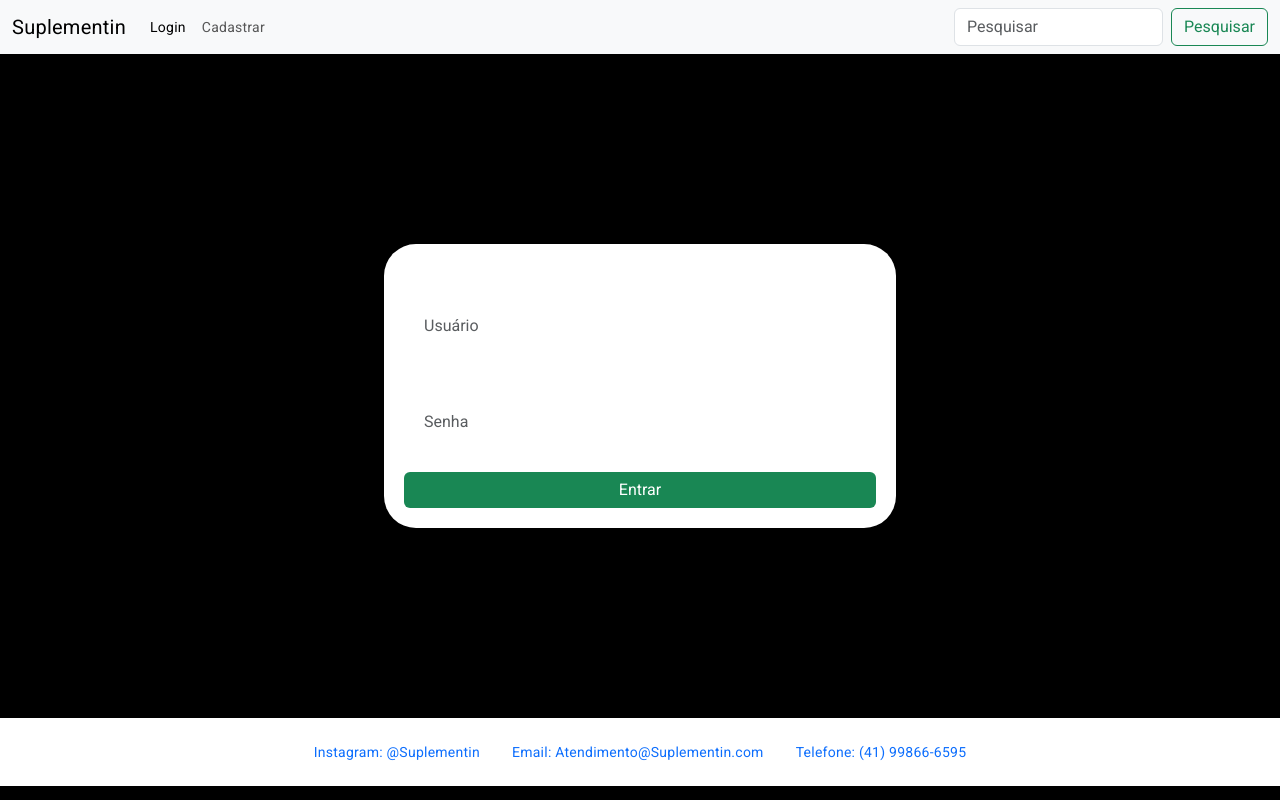
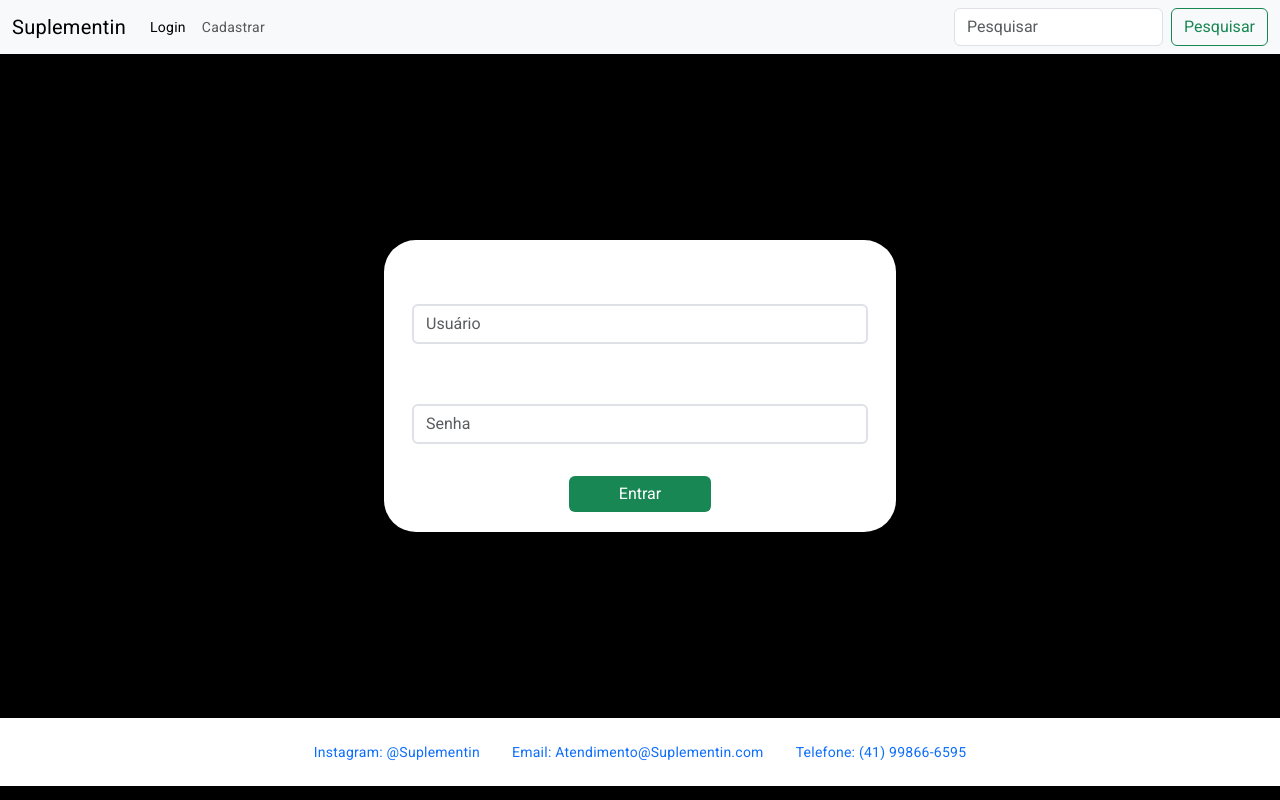
Before and after one commit to jvg21/SiteLojaSuplementos, an Angular app: page /login in a window 1280 px wide. Built offline with nearby package versions, Linux system fonts and the light colour scheme.

Commit message:
Login page update
Giovanni Uchoa

```diff
--- a/src/app/components/login/login.component.css
+++ b/src/app/components/login/login.component.css
@@ -4,6 +4,7 @@
     border-radius: 2rem;
     width: 40vw;
     margin: 5vw;
+    justify-content: center;
 }
 
 @media only screen and (max-width: 780px) {
@@ -11,3 +12,8 @@
         width: 80vw;
     }
   }
+
+.botaoLogin {
+
+    width: 30%;
+}
--- a/src/app/components/login/login.component.html
+++ b/src/app/components/login/login.component.html
@@ -3,17 +3,17 @@
     <div class="mb-3">
 
       <label for="exampleInputEmail1" class="form-label">Usuário</label>
-      <input placeholder="Usuário" type="text" class="form-control border-0" id="user">
+      <input placeholder="Usuário" type="text" class="form-control border-2" id="user">
 
     </div>
 
     <div class="mb-3">
 
       <label for="exampleInputPassword1" class="form-label">Senha</label>
-      <input placeholder="Senha" type="password" class="form-control border-0" id="password">
+      <input placeholder="Senha" type="password" class="form-control border-2" id="password">
 
     </div>
 
-    <button type="submit" class="btn btn-primary bg-success border-0">Entrar</button>
+    <button type="submit" class="btn btn-primary bg-success border-0 botaoLogin">Entrar</button>
 
   </form>
```
